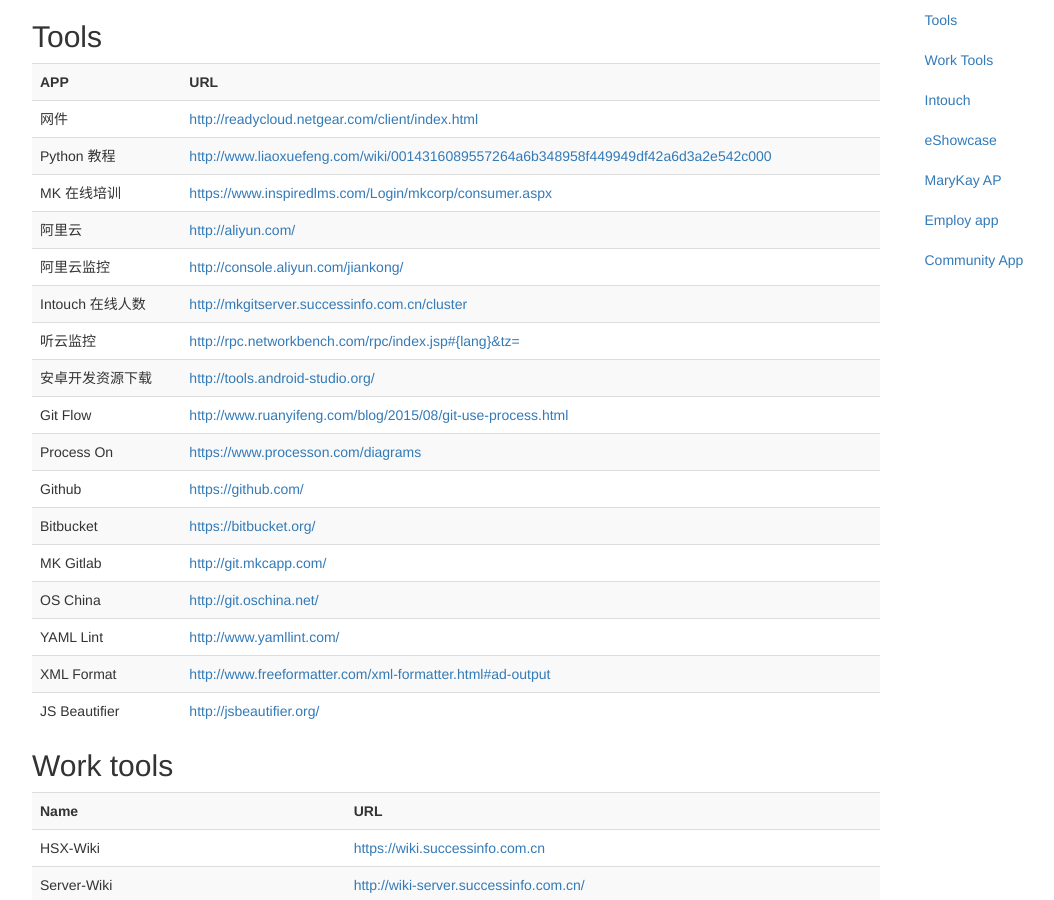
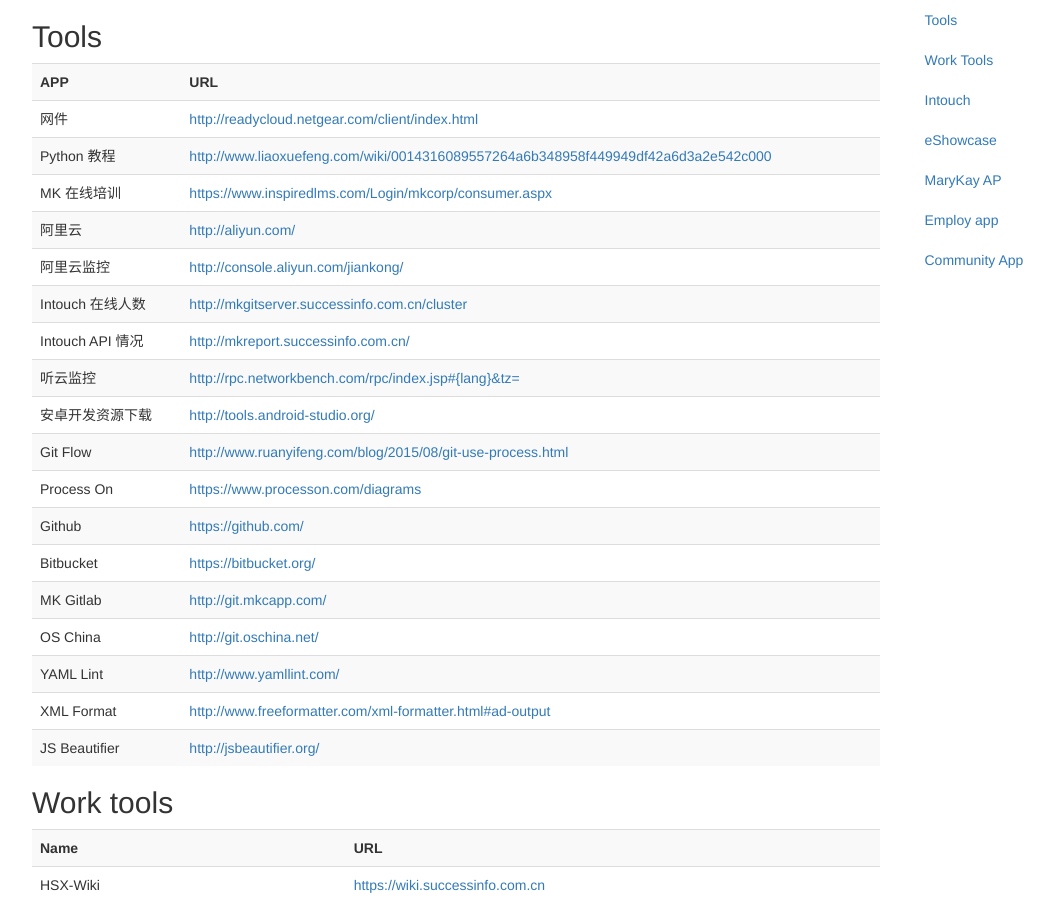
Before and after one commit to risezhang/risezhang.github.io, a Jekyll site: the page static/index.html, which Jekyll copies as it is, in a window 1280 px wide and 900 px high. Shown: the whole window, without its empty margins (38-1092 px from the left). Built offline with Jekyll 4.4.1, drawn with Linux system fonts in a browser that asks for light colours; nearby versions of some CDN libraries.

Commit message:
add mkreport

```diff
--- a/static/index.html
+++ b/static/index.html
@@ -55,6 +55,10 @@
                                                         <td>Intouch 在线人数</td>
                                                         <td><a href="">http://mkgitserver.successinfo.com.cn/cluster</a></td>
                                                 </tr>
+						<tr>
+							<td>Intouch API 情况</td>
+							<td><a href="">http://mkreport.successinfo.com.cn/</a></td>
+						</tr>
 						<tr>
 							<td>听云监控</td>
 							<td><a href="">http://rpc.networkbench.com/rpc/index.jsp#{lang}&tz=</a></td>
```
